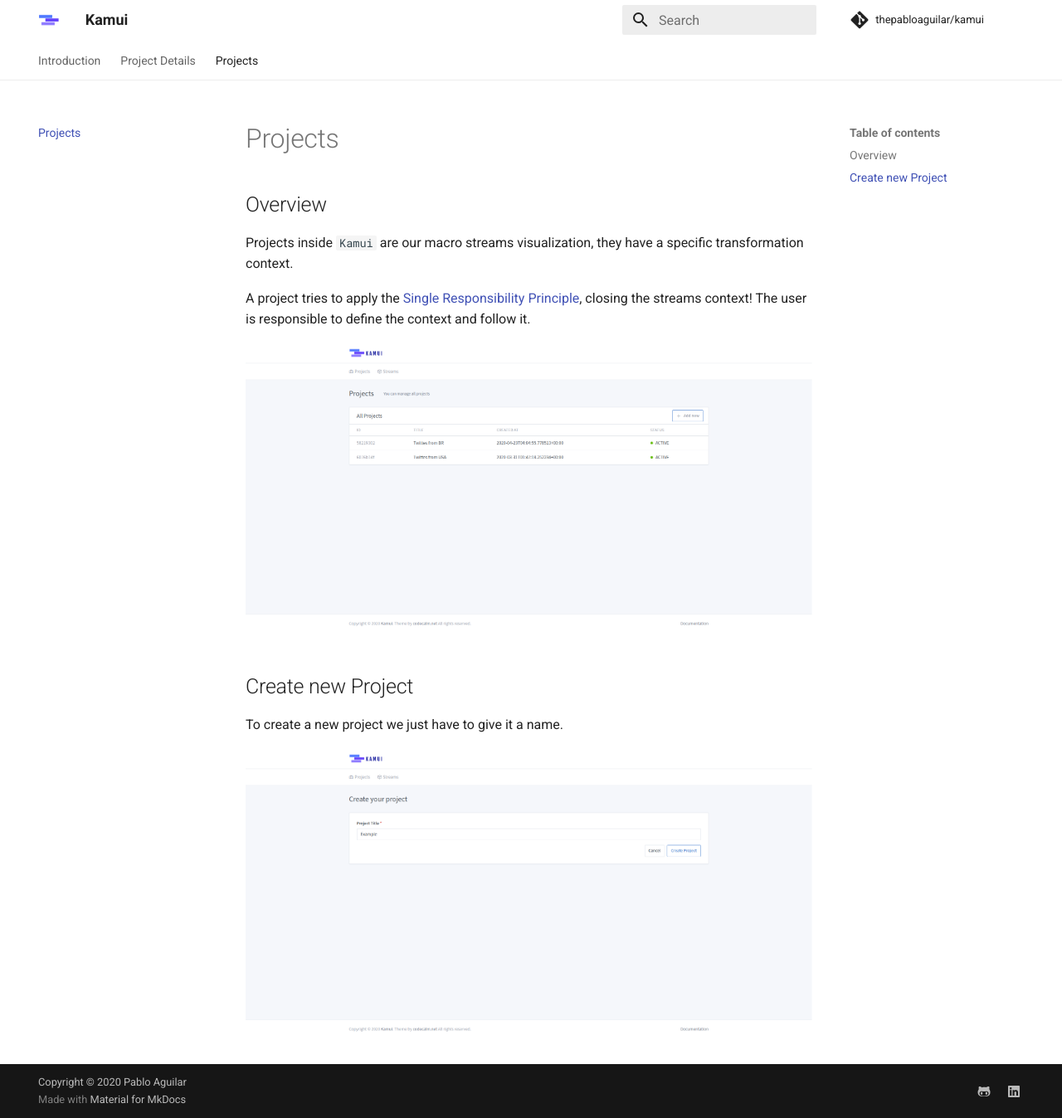
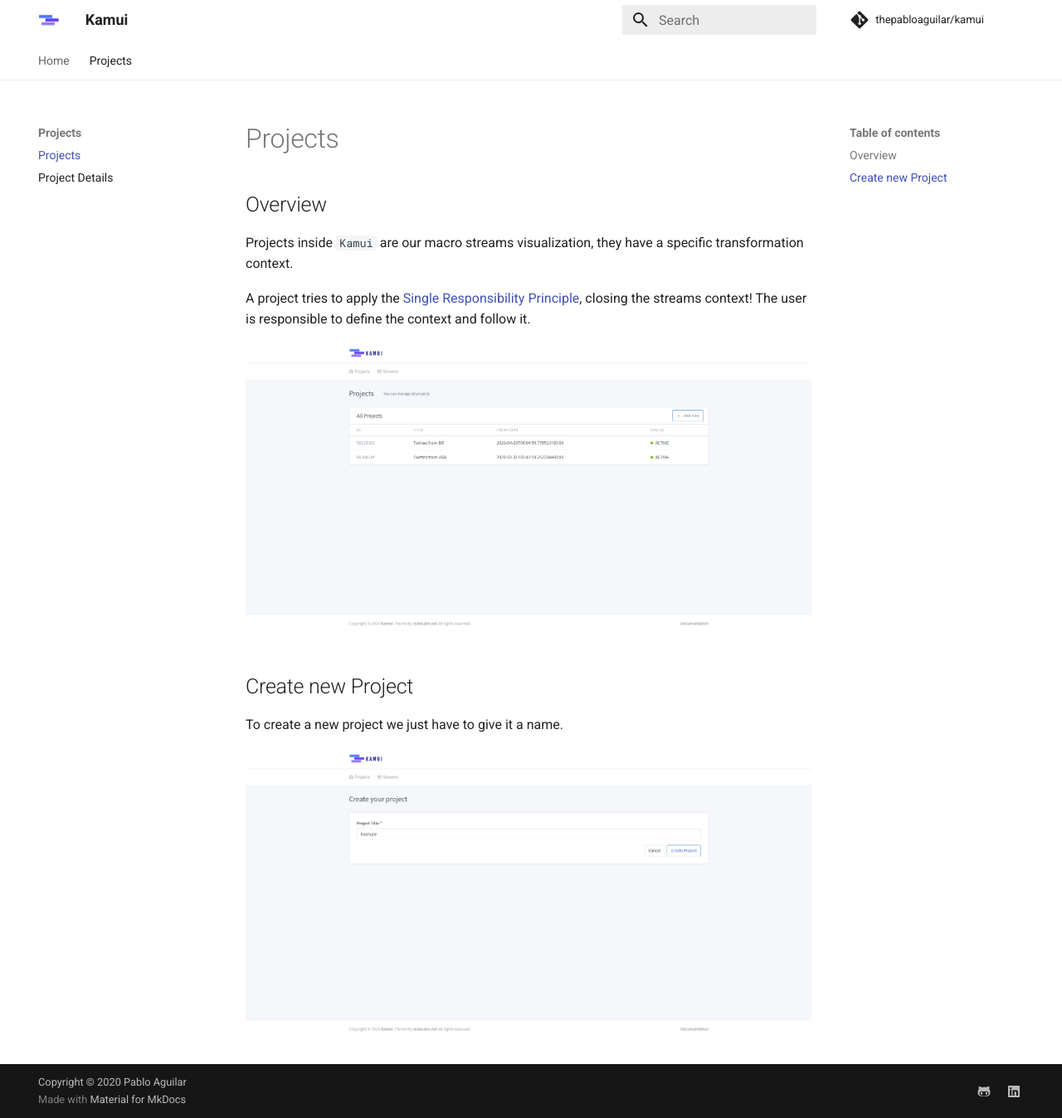
Before and after one commit to thepabloaguilar/kamui, an MkDocs documentation site: the page built from docs/projects.md, in a window 1280 px wide and 1348 px high. Shown: the whole window at 83% size. Built offline with MkDocs 1.6.1 and Material for MkDocs 9.7.7, drawn with Linux system fonts in a browser that asks for light colours; comment, search, counter and statistics services are not loaded; some of the changed lines change nothing that is shown.

Commit message:
Creates "nav" section in "mkdocs.yml"

```diff
--- a/mkdocs.yml
+++ b/mkdocs.yml
@@ -47,3 +47,10 @@
       link: https://github.com/thepabloaguilar/
     - icon: fontawesome/brands/linkedin
       link: https://www.linkedin.com/in/pablohaguilar/
+
+nav:
+  - Home:
+      - Introduction: index.md
+  - Projects:
+      - Projects: projects.md
+      - Project Details: project_details.md
```
